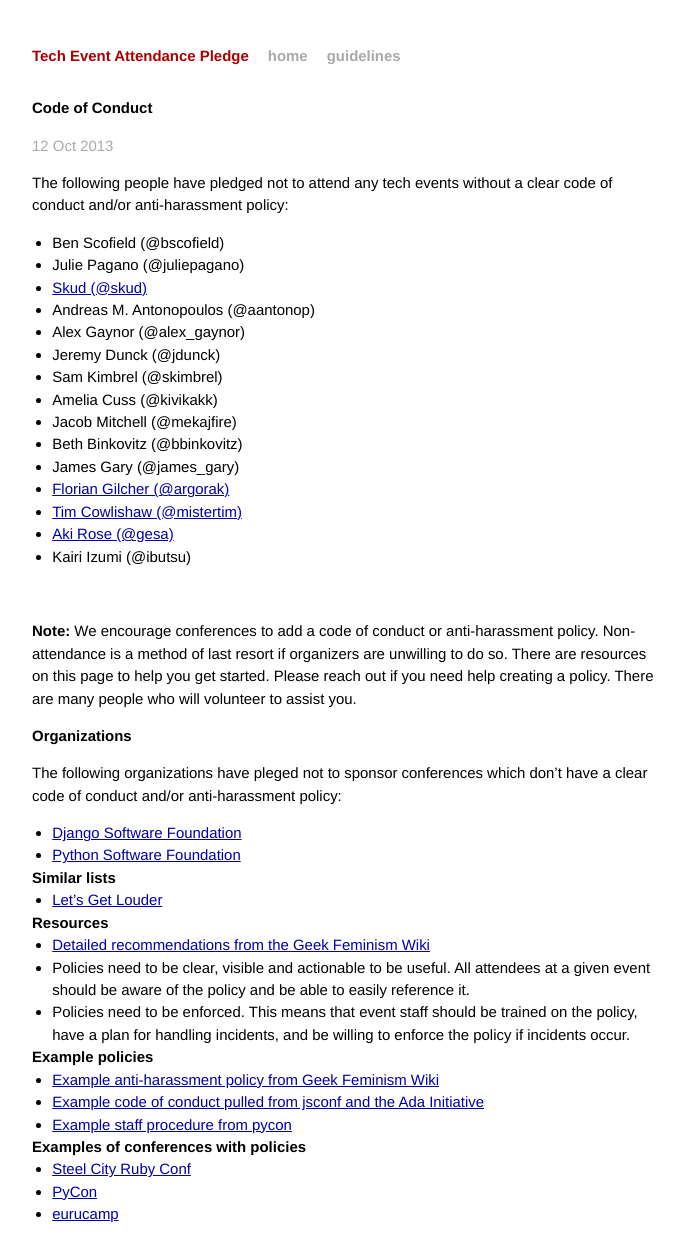
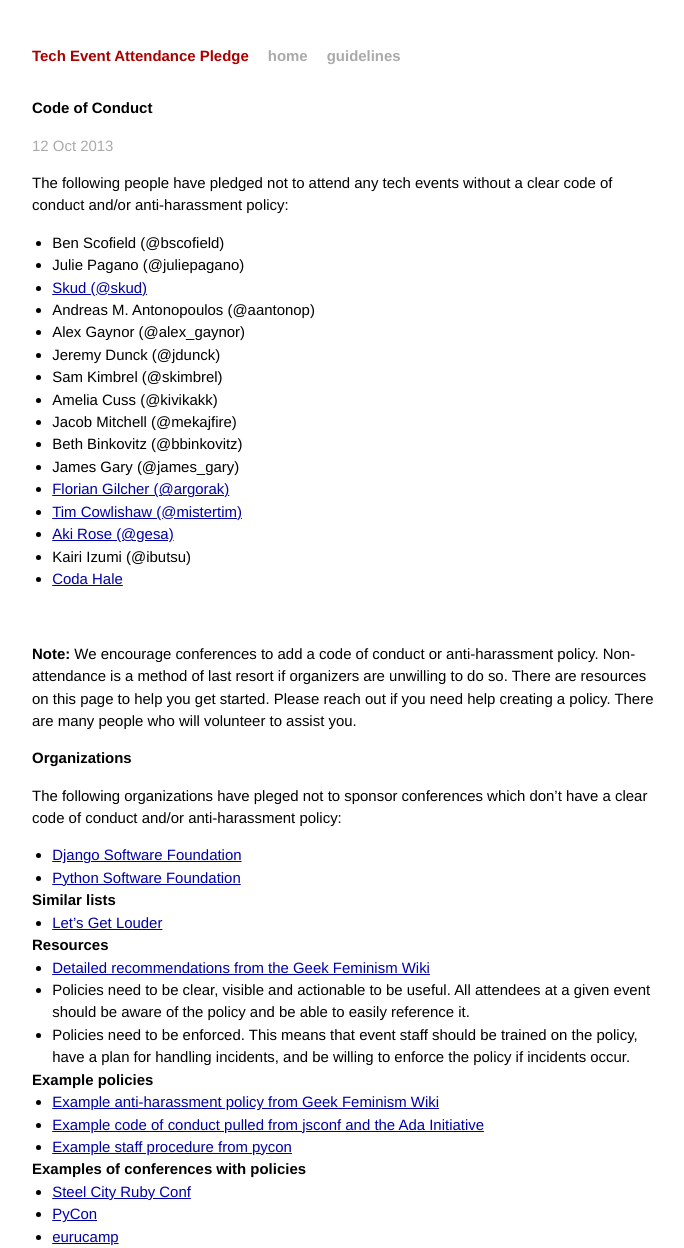
Before and after one commit to techtektek/tech-event-attendance-pledge.github.io, a Jekyll site: the page built from _posts/2013-10-12-code-of-conduct.markdown, in a window 1280 px wide. Shown: the whole page, without its empty margins (294-978 px from the left). Built offline with Jekyll 4.4.1, drawn with Linux system fonts in a browser that asks for light colours; Markdown is read by kramdown in place of the engine named in the settings; before the commit the page ends 1226 px from its top, so only the background shows below that.

Commit message:
Update 2013-10-12-code-of-conduct.markdown

```diff
--- a/_posts/2013-10-12-code-of-conduct.markdown
+++ b/_posts/2013-10-12-code-of-conduct.markdown
@@ -22,6 +22,7 @@ clear code of conduct and/or anti-harassment policy:
 * [Tim Cowlishaw (@mistertim)](https://twitter.com/mistertim)
 * [Aki Rose (@gesa)](https://github.com/tech-event-attendance-pledge/tech-event-attendance-pledge.github.io/pull/59)
 * Kairi Izumi (@ibutsu)
+* [Coda Hale](https://twitter.com/coda)
 
 <br/>
 
```
